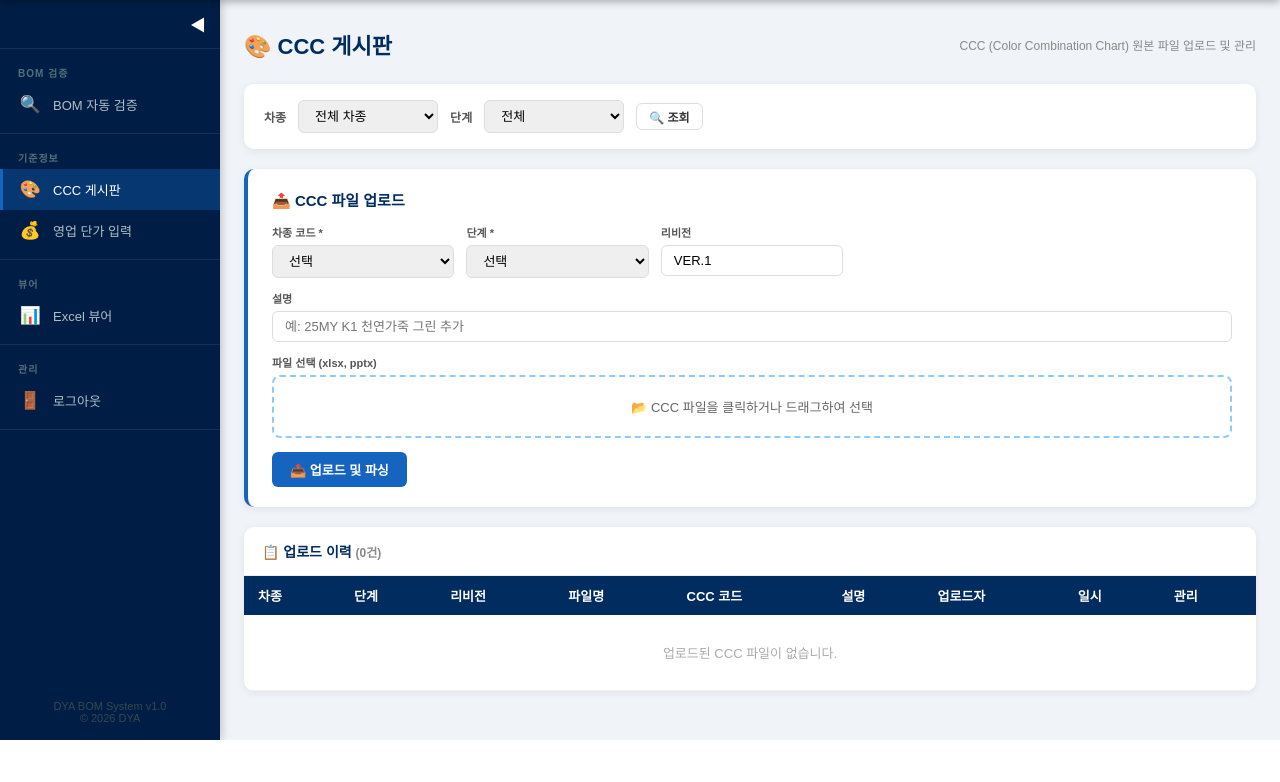
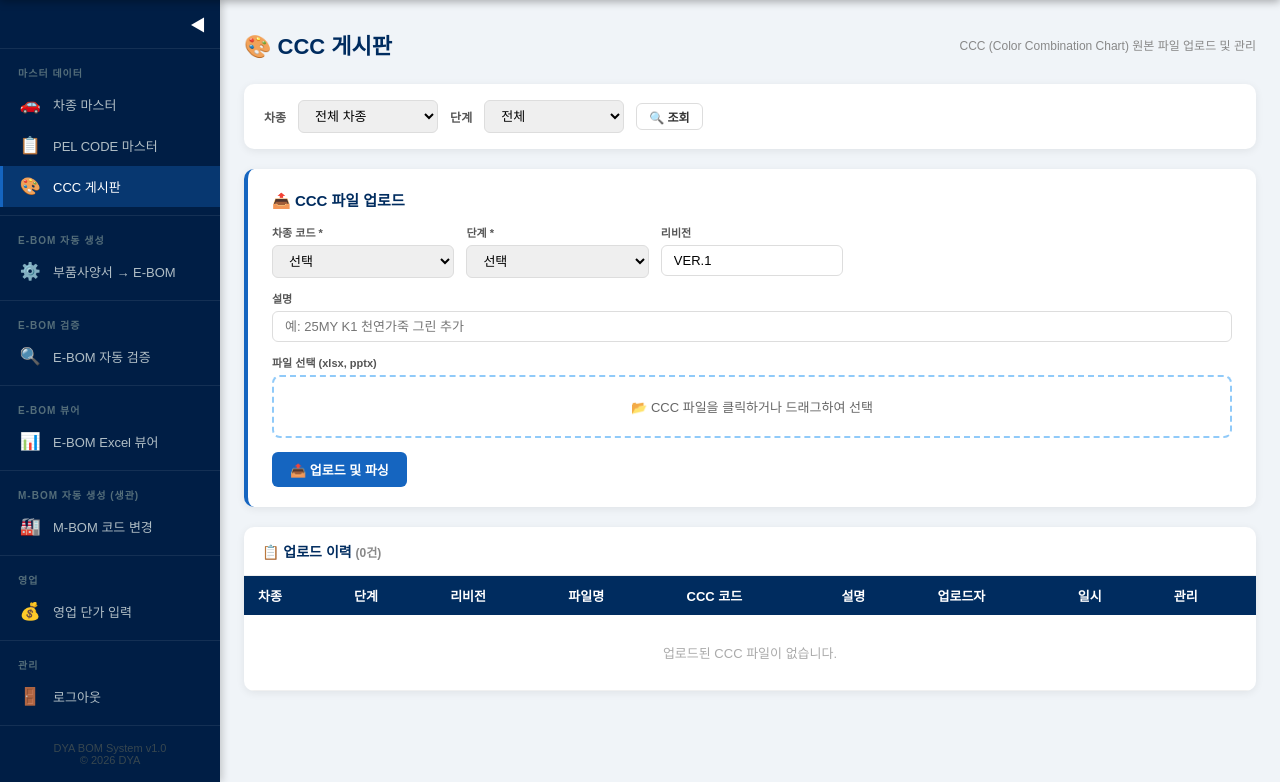
Before and after one commit to goldbird777/DYA, a Python web app: template EBOM/bom_web/templates/ccc.html in a window 1280 px wide. Shown: the part 60-842 px from the top of the page. Before the commit the page ends 800 px from the top, so only its background shows below. Run offline with Jinja, Linux system fonts and the light colour scheme; the template is opened without the code that fills it, so the values that code supplies are empty.

Commit message:
fix: 전체 사이드바 메뉴 통일 — CCC를 마스터 데이터 섹션으로 이동, 모든 페이지에서 전체 메뉴 표시
Co-Authored-By: Claude Sonnet 4.6 <noreply@anthropic.com>

```diff
--- a/EBOM/bom_web/templates/ccc.html
+++ b/EBOM/bom_web/templates/ccc.html
@@ -125,17 +125,30 @@
 <nav class="sidebar" id="sidebar">
   <div class="sidebar-toggle" onclick="toggleSidebar()"><span id="toggleIcon">◀</span></div>
   <div class="menu-section">
-    <div class="menu-label">BOM 검증</div>
-    <a class="menu-item" href="/"><span class="m-icon">🔍</span><span class="m-text">BOM 자동 검증</span></a>
+    <div class="menu-label">마스터 데이터</div>
+    <a class="menu-item" href="/vehicles"><span class="m-icon">🚗</span><span class="m-text">차종 마스터</span></a>
+    <a class="menu-item" href="/pel-code"><span class="m-icon">📋</span><span class="m-text">PEL CODE 마스터</span></a>
+    <a class="menu-item active" href="/ccc"><span class="m-icon">🎨</span><span class="m-text">CCC 게시판</span></a>
   </div>
   <div class="menu-section">
-    <div class="menu-label">기준정보</div>
-    <a class="menu-item active" href="/ccc"><span class="m-icon">🎨</span><span class="m-text">CCC 게시판</span></a>
-    <a class="menu-item" href="/sales/price"><span class="m-icon">💰</span><span class="m-text">영업 단가 입력</span></a>
+    <div class="menu-label">E-BOM 자동 생성</div>
+    <a class="menu-item" href="/bom-generate"><span class="m-icon">⚙️</span><span class="m-text">부품사양서 → E-BOM</span></a>
   </div>
   <div class="menu-section">
-    <div class="menu-label">뷰어</div>
-    <a class="menu-item" href="/viewer"><span class="m-icon">📊</span><span class="m-text">Excel 뷰어</span></a>
+    <div class="menu-label">E-BOM 검증</div>
+    <a class="menu-item" href="/"><span class="m-icon">🔍</span><span class="m-text">E-BOM 자동 검증</span></a>
+  </div>
+  <div class="menu-section">
+    <div class="menu-label">E-BOM 뷰어</div>
+    <a class="menu-item" href="/viewer"><span class="m-icon">📊</span><span class="m-text">E-BOM Excel 뷰어</span></a>
+  </div>
+  <div class="menu-section">
+    <div class="menu-label">M-BOM 자동 생성 (생관)</div>
+    <a class="menu-item" href="/m-bom"><span class="m-icon">🏭</span><span class="m-text">M-BOM 코드 변경</span></a>
+  </div>
+  <div class="menu-section">
+    <div class="menu-label">영업</div>
+    <a class="menu-item" href="/sales/price"><span class="m-icon">💰</span><span class="m-text">영업 단가 입력</span></a>
   </div>
   <div class="menu-section">
     <div class="menu-label">관리</div>
```
Also changed, not shown: EBOM/bom_web/templates/index.html (+5 -5 lines), EBOM/bom_web/templates/sales_price.html (+20 -7 lines).
